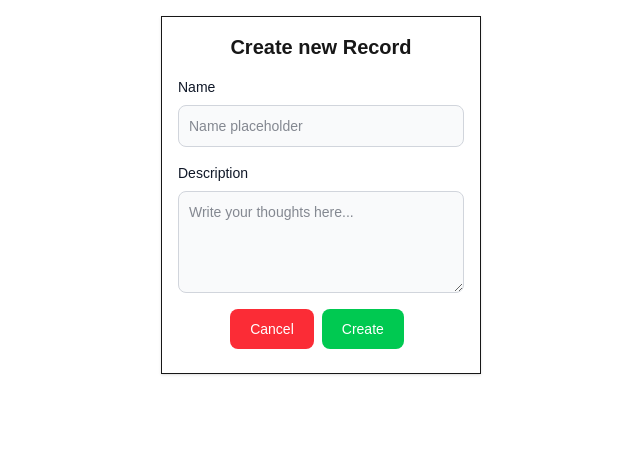
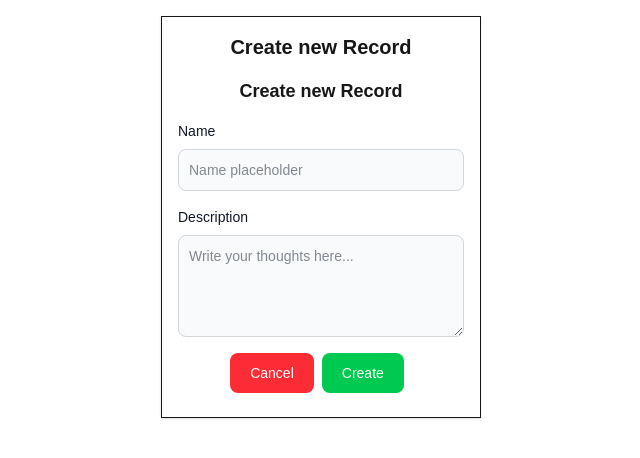
Before and after one commit to snnack123/SIMPRE_2025, a Next.js app: page /records/create in a window 1280 px wide. Shown: the top 458 px of the page, without its empty margins (319-959 px from the left). Built offline with nearby package versions, Linux system fonts and the light colour scheme.

Commit message:
added a title to record form

```diff
--- a/components/RecordForm.jsx
+++ b/components/RecordForm.jsx
@@ -21,6 +21,7 @@ const RecordForm = ({ entry = null, onSubmit }) => {
         <div className="text-center font-bold text-xl">
           {entry?._id ? "Update" : "Create new"} Record
         </div>
+        <h1 className="font-bold text-center text-lg">Create new Record</h1>
         <div>
           <label htmlFor="name" className="block mb-2 text-sm font-medium text-gray-900 dark:text-white">
             Name
```
